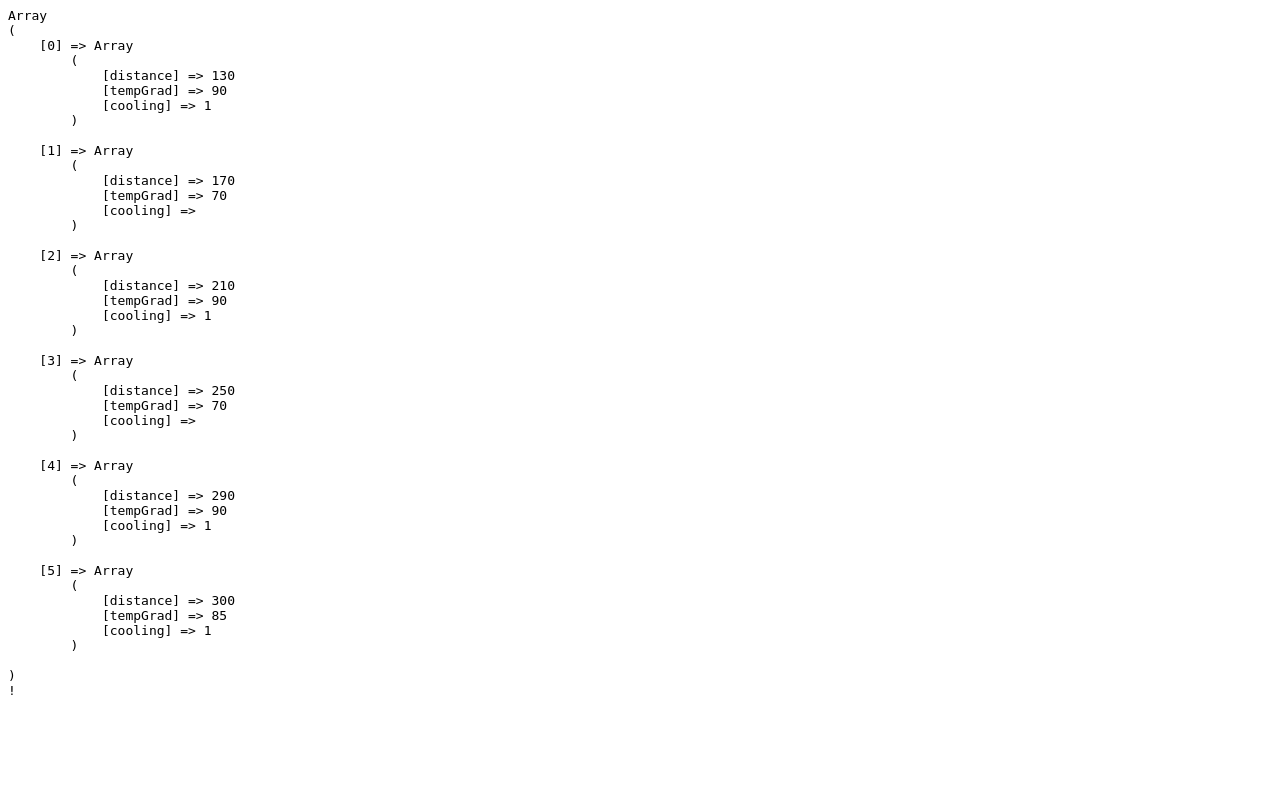
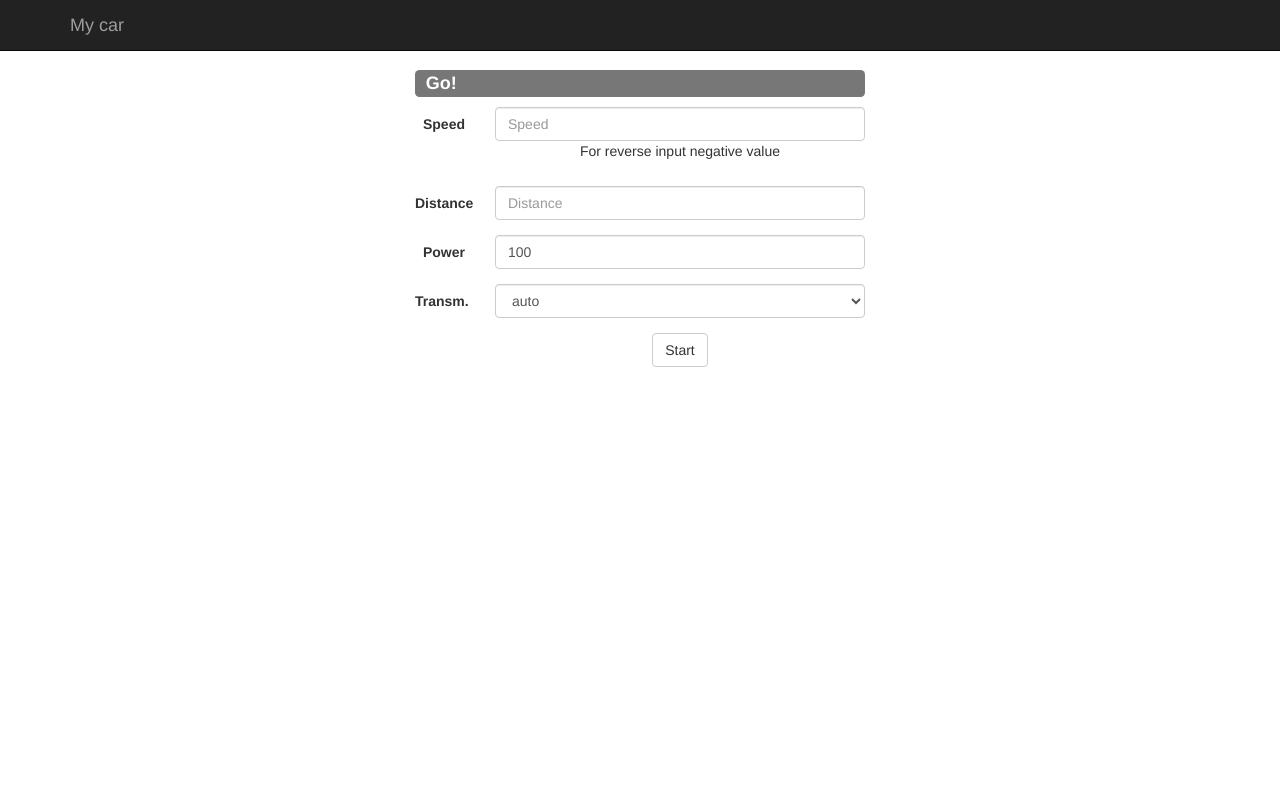
Before and after one commit to Kotvizky/my-homework, a PHP site: page /homework5/index05.php in a window 1280 px wide. Shown: the top 786 px of the page. Run offline with PHP 8.4, Linux system fonts and the light colour scheme; some libraries are stand-ins or nearby versions.

Commit message:
homework5.1

```diff
--- a/classes/HW5/Engine.php
+++ b/classes/HW5/Engine.php
@@ -21,9 +21,9 @@ class Engine
     protected $maxSpeed;
 
     protected $temperature = 25;
-    protected $start = false;
+    private $start = false;
     protected $cooling = false;
-    protected $distance = 0;
+    private $distance = 0;
     protected $log = [];
 
     public function __construct($power)
@@ -37,12 +37,12 @@ class Engine
         return $this->power;
     }
 
-    public function start()
+    protected function start()
     {
         $this->start = true;
     }
 
-    public function stop()
+    protected function stop()
     {
         $this->start = false;
     }
@@ -54,7 +54,6 @@ class Engine
 
     public function move($distance)
     {
-        $this->log = [];
         if ($this->start) {
             $this->distance = 0;
             while ($distance > $this->distance) {
--- /dev/null
+++ b/css/HW5.css
@@ -0,0 +1,30 @@
+body {
+  padding-top: 50px;
+}
+.starter-template {
+  padding: 40px 15px;
+  text-align: center;
+}
+
+.form-container{
+  margin-left: auto;
+  margin-right: auto;
+  /*margin-top: 25%;*/
+  width: 450px;
+  text-align: center;
+  display: flex;
+  justify-content: center;
+  flex-direction: column;
+}
+.form-horizontal {
+  /*width: 45%;*/
+}
+
+.form-container h3{
+  text-align: left;
+  font-size: large;
+}
+
+pre {
+  text-align: left;
+}
--- a/homework5/index05.php
+++ b/homework5/index05.php
@@ -8,11 +8,28 @@
 
 require '../vendor/autoload.php';
 
-use \HW5\Engine;
+use \HW5\Car;
 
-$car = new Engine(50);
+$loader = new Twig_Loader_Filesystem('../views/HW5');
+$twig = new Twig_Environment($loader);
 
-$car->start();
-$car->move(300);
 
-echo "<pre>" . print_r($car->getLog(), 1) . "!</pre>";
+$message = false;
+$form = false;
+
+if (!empty($_POST)) {
+    $form = $_POST;
+    $car = new Car($form['transmission'], $form['power']);
+    $car->drive($form['speed'], $form['distance']);
+
+    $message = print_r($car->getLog(), 1);
+}
+
+echo $twig->render('index.html',
+    array(
+        'title'=>'My car',
+        'brand'=>'My car',
+        'message' => $message,
+        'form' => $form,
+    )
+);
--- /dev/null
+++ b/views/HW5/carStart.html
@@ -0,0 +1,72 @@
+<div class="form-container">
+    <h3 class="label label-default">Go!</h3>
+    <form class="form-horizontal" name="profile" enctype="multipart/form-data"  method="POST" >
+        <div class="form-group">
+            <label for="speed" class="col-sm-2 control-label">Speed</label>
+            <div class="col-sm-10">
+                <input type="text" name = "speed" class="form-control" id="speed" placeholder="Speed"
+                       {% if form.speed %}
+                       value="{{ form.speed }}"
+                       {% endif %}
+                ><p>For reverse input negative value</p>
+            </div>
+        </div>
+
+        <div class="form-group">
+            <label for="distance" class="col-sm-2 control-label">Distance</label>
+            <div class="col-sm-10">
+                <input type="text" name = "distance" class="form-control" id="distance" placeholder="Distance"
+                       {% if form.distance %}
+                       value="{{ form.distance }}"
+                       {% endif %}
+
+                >
+            </div>
+        </div>
+
+        <div class="form-group">
+            <label for="power" class="col-sm-2 control-label">Power</label>
+            <div class="col-sm-10">
+                <input type="text" name = "power" class="form-control" id="power" placeholder="Power"
+                       {% if form.power %}
+                       value="{{ form.power }}"
+                       {% else %}
+                       value = 100
+                       {% endif %}
+
+                >
+            </div>
+        </div>
+
+
+        <div class="form-group">
+            <label for="transmission" class="col-sm-2 control-label">Transm.</label>
+            <div class="col-sm-10">
+                <select type="text" name = "transmission" class="form-control" id="transmission" placeholder="Distance">
+                <option>auto</option>
+                <option
+                        {% if form.transmission == "manual" %}
+                            selected
+                        {% endif %}
+
+                >manual</option>
+                </select>
+            </div>
+        </div>
+
+
+        <div class="form-group">
+            <div class="col-sm-offset-2 col-sm-10">
+                <button type="submit" class="btn btn-default">Start</button>
+            </div>
+        </div>
+
+    </form>
+    {% if message %}
+    <div class="panel">
+        <pre>
+{{ message }}
+        </pre>
+    </div>
+    {% endif %}
+</div>
--- /dev/null
+++ b/views/HW5/head.html
@@ -0,0 +1,24 @@
+<head>
+    <meta charset="utf-8">
+    <meta http-equiv="X-UA-Compatible" content="IE=edge">
+    <meta name="viewport" content="width=device-width, initial-scale=1">
+    <!-- The above 3 meta tags *must* come first in the head; any other head content must come *after* these tags -->
+    <meta name="description" content="">
+    <meta name="author" content="">
+
+    <title>{{ title }}</title>
+
+    <!-- Bootstrap core CSS -->
+    <link href="css/bootstrap/bootstrap.min.css" rel="stylesheet">
+
+
+    <!-- Custom styles for this template -->
+    <link href="css/HW5.css" rel="stylesheet">
+
+
+    <!-- HTML5 shim and Respond.js for IE8 support of HTML5 elements and media queries -->
+    <!--[if lt IE 9]>
+    <script src="https://oss.maxcdn.com/html5shiv/3.7.3/html5shiv.min.js"></script>
+    <script src="https://oss.maxcdn.com/respond/1.4.2/respond.min.js"></script>
+    <![endif]-->
+</head>
--- /dev/null
+++ b/views/HW5/index.html
@@ -0,0 +1,8 @@
+<!doctype html>
+<html>
+{% include 'head.html' %}
+<body>
+{% include "nav.html" %}
+{% include "carStart.html" %}
+</body>
+</html>
--- /dev/null
+++ b/views/HW5/nav.html
@@ -0,0 +1,17 @@
+<nav class="navbar navbar-inverse navbar-fixed-top">
+    <div class="container">
+        <div class="navbar-header">
+            <button type="button" class="navbar-toggle collapsed" data-toggle="collapse" data-target="#navbar" aria-expanded="false" aria-controls="navbar">
+                <span class="sr-only">Toggle navigation</span>
+                <span class="icon-bar"></span>
+                <span class="icon-bar"></span>
+                <span class="icon-bar"></span>
+            </button>
+            <a class="navbar-brand" href="/">{{brand}}</a>
+        </div>
+        <div id="navbar" class="collapse navbar-collapse" data-action = "{if $menuAction!=""}{$homepage}/?act={$menuAction}{else}{$homepage}{/if}">
+            <ul id="main-menu" class="nav navbar-nav">
+            </ul>
+        </div><!--/.nav-collapse -->
+    </div>
+</nav>
```
Also changed, not shown: classes/HW5/Car.php (+57 -2 lines), classes/HW5/Reverse.php (added, +22 -0 lines), classes/HW5/Transmission.php (added, +27 -0 lines), classes/HW5/TransmissionAuto.php (added, +41 -0 lines), classes/HW5/TransmissionManual.php (added, +70 -0 lines), 3 other files.
